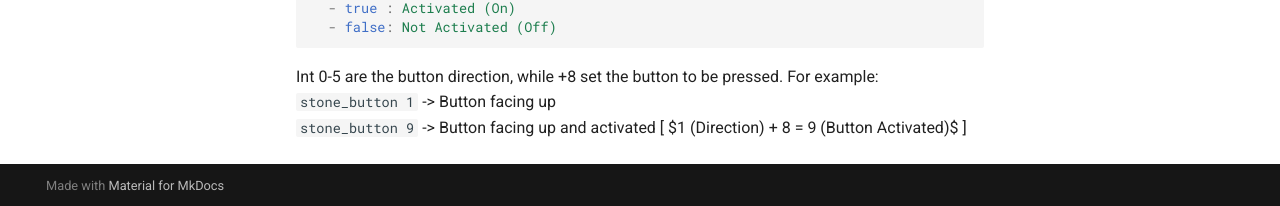
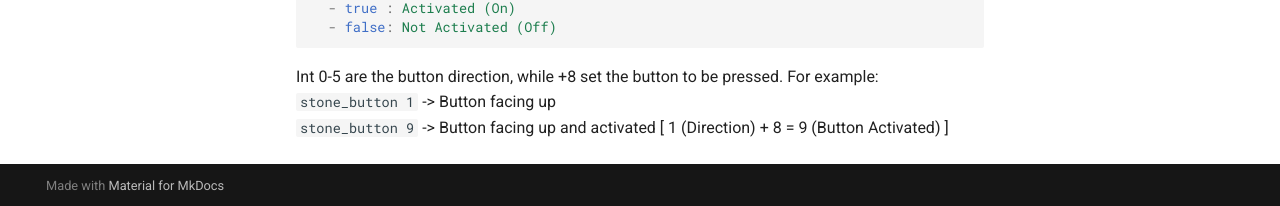
Before and after one commit to FrankyRay/Minecraft-Docs, an MkDocs documentation site: the page built from documentation/docs/commands/data_value.md, in a window 1280 px wide and 900 px high, scrolled down 1281 px. Shown: the part 691-897 px from the top of the window. Built offline with MkDocs 1.6.1 and Material for MkDocs 9.7.7, drawn with Linux system fonts in a browser that asks for light colours; comment, search, counter and statistics services are not loaded.

```diff
--- a/documentation/docs/commands/data_value.md
+++ b/documentation/docs/commands/data_value.md
@@ -92,4 +92,4 @@ button_pressed_bit:
 
 Int 0-5 are the button direction, while +8 set the button to be pressed. For example:
 `stone_button 1` -> Button facing up
-`stone_button 9` -> Button facing up and activated [ $1 (Direction) + 8 = 9 (Button Activated)$ ]
+`stone_button 9` -> Button facing up and activated [ 1 (Direction) + 8 = 9 (Button Activated) ]
--- a/documentation/mkdocs.yml
+++ b/documentation/mkdocs.yml
@@ -39,3 +39,10 @@ markdown_extensions:
   - admonition
   - pymdownx.details
   - pymdownx.superfences
+  - pymdownx.arithmatex:
+      generic: true
+
+# extra_javascript:
+#   - javascripts/mathjax.js
+#   - https://polyfill.io/v3/polyfill.min.js?features=es6
+#   - https://cdn.jsdelivr.net/npm/mathjax@3/es5/tex-mml-chtml.js
```
Also changed, not shown: documentation/docs/javascripts/mathjax.js (added, +16 -0 lines).
